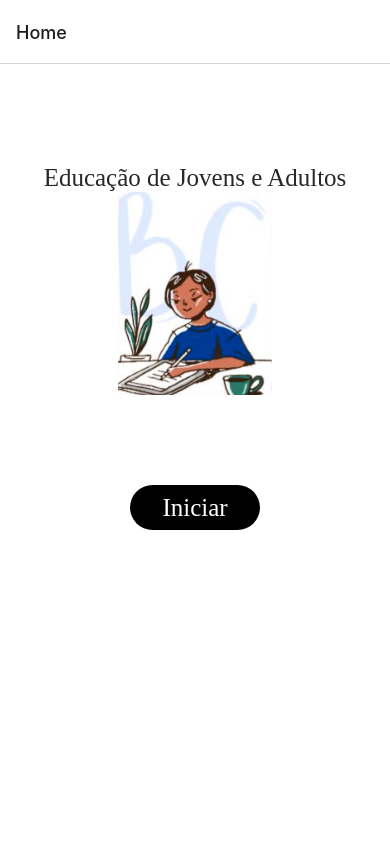
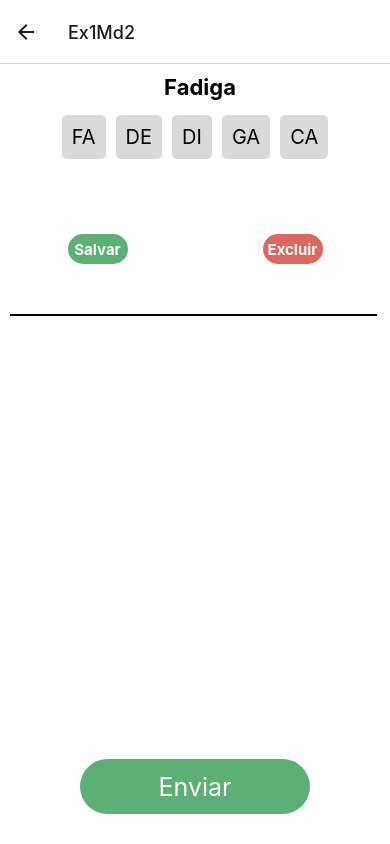
Before and after one commit to pauleanbro/Trabalho-de-conclus-o-de-curso, a React Native app: screen /Ex1Md2 in a window 390 px wide. Built offline with nearby package versions, Linux system fonts and the light colour scheme.

Commit message:
:hammer: Atualizações

```diff
--- a/src/App.js
+++ b/src/App.js
@@ -6,11 +6,12 @@ import { createNativeStackNavigator } from '@react-navigation/native-stack';
 import Home from './screens/Home'
 import Activites from './screens/Activites'
 import Modules1 from './screens/Modules/Modules1'
-import Ex1Md1 from './screens/Modules//Modules1/Exercises/Ex1Md1'
-import Ex2Md1 from './screens/Modules//Modules1/Exercises/Ex2Md1'
-import Ex3Md1 from './screens/Modules//Modules1/Exercises/Ex3Md1'
-import Ex4Md1 from './screens/Modules//Modules1/Exercises/Ex4Md1'
-import Module1 from './screens/Modules//Modules1'
+import Ex1Md1 from './screens/Modules/Modules1/Exercises/Ex1Md1'
+import Ex2Md1 from './screens/Modules/Modules1/Exercises/Ex2Md1'
+import Ex3Md1 from './screens/Modules/Modules1/Exercises/Ex3Md1'
+import Ex4Md1 from './screens/Modules/Modules1/Exercises/Ex4Md1'
+import Modules2 from './screens/Modules/Modules2'
+import Ex1Md2 from './screens/Modules/Modules2/Exercises/Ex1Md2'
 
 const Stack = createNativeStackNavigator();
 
@@ -25,7 +26,8 @@ function App() {
         <Stack.Screen name="Ex2Md1" component={Ex2Md1} />
         <Stack.Screen name="Ex3Md1" component={Ex3Md1} />
         <Stack.Screen name="Ex4Md1" component={Ex4Md1} />
-        <Stack.Screen name="Module1" component={Module1} />
+        <Stack.Screen name="Modules2" component={Modules2} />
+        <Stack.Screen name="Ex1Md2" component={Ex1Md2} />
       </Stack.Navigator>
     </NavigationContainer>
   );
--- a/src/screens/Activites/index.js
+++ b/src/screens/Activites/index.js
@@ -17,7 +17,7 @@ export default function Activites({ navigation }) {
         <ContainerButton onPress={() => navigation.navigate("Modules1")}>
           <TextButton>Módulo 1</TextButton>
         </ContainerButton>
-        <ContainerButton>
+        <ContainerButton onPress={() => navigation.navigate("Modules2")}>
           <TextButton>Módulo 2</TextButton>
         </ContainerButton>
         <ContainerButton>
--- a/src/screens/Modules/Modules1/Exercises/Ex2Md1/index.js
+++ b/src/screens/Modules/Modules1/Exercises/Ex2Md1/index.js
@@ -79,8 +79,6 @@ const Ex1Md1 = ({ navigation }) => {
     }
   };
 
-
-
   const selectedWord = selectedLetters
     .map((letter) => data[letter.row][letter.col])
     .join("");
--- a/src/screens/Modules/Modules1/Exercises/Ex3Md1/index.js
+++ b/src/screens/Modules/Modules1/Exercises/Ex3Md1/index.js
@@ -1,122 +1,131 @@
 import React, { useState } from "react";
-import { StyleSheet, View, PanResponder, Dimensions } from "react-native";
+import {
+  Dimensions,
+  PanResponder,
+  Button,
+  View,
+  StyleSheet,
+} from "react-native";
 import Svg, { Circle, Line } from "react-native-svg";
-import { Container, LetrasMaiusculas, ContainerButton } from "./styles";
+import { Container, ContainerButton, TextButton } from "./styles";
 
-const { width, height } =
-  Dimensions.get("window");
-
-const CirclePoint = ({ cx, cy }) => (
-  <Circle cx={cx} cy={cy} r="10" fill="black" />
-);
-
-const CirclePoint2 = ({ cx, cy }) => (
-  <Circle cx={cx} cy={cy} r="10" fill="yellow" />
-);
-
-const CirclePoint3 = ({ cx, cy }) => (
-  <Circle cx={cx} cy={cy} r="10" fill="blue" />
-);
-
-const CirclePoint4 = ({ cx, cy }) => (
-  <Circle cx={cx} cy={cy} r="10" fill="red" />
-);
+const window = Dimensions.get("window");
 
 const Ex3Md1 = () => {
-  const [currentPosition, setCurrentPosition] = useState(null);
-  const [lineDrawn, setLineDrawn] = useState(false);
+  const [lines, setLines] = useState([]);
+  const [currentLine, setCurrentLine] = useState(null);
 
-  const verticalCenter = height / 9;
-  const startPoint = { x: 50, y: verticalCenter };
-  const endPoint = { x: width - 50, y: verticalCenter };
-
-  const verticalCenter2 = height / 9 + 120;
-  const startPoint2 = { x: 50, y: verticalCenter2 };
-  const endPoint2 = { x: width - 50, y: verticalCenter2 };
-
-  const verticalCenter3 = height / 2;
-  const startPoint3 = { x: 50, y: verticalCenter3 };
-  const endPoint3 = { x: width - 50, y: verticalCenter3 };
-
-  const verticalCenter4 = height / 2 + 120;
-  const startPoint4 = { x: 50, y: verticalCenter4 };
-  const endPoint4 = { x: width - 50, y: verticalCenter4 };
-
-  const touchRadius = 30;
+  const dots = [
+    { x: 50, y: window.height / 5, color: "blue" },
+    { x: 50, y: (window.height / 5) * 2, color: "black" },
+    { x: 50, y: (window.height / 5) * 3, color: "red" },
+    { x: 50, y: (window.height / 5) * 4, color: "yellow" },
+    { x: window.width - 50, y: window.height / 5, color: "blue" },
+    { x: window.width - 50, y: (window.height / 5) * 2, color: "black" },
+    { x: window.width - 50, y: (window.height / 5) * 3, color: "red" },
+    { x: window.width - 50, y: (window.height / 5) * 4, color: "yellow" },
+  ];
 
   const panResponder = PanResponder.create({
-    //retorna verdadeiro para indicar que este componente deve se tornar o respondente para este evento de toque.
     onStartShouldSetPanResponder: () => true,
-
-    //é chamado quando o toque começa. Se o toque começa perto do ponto inicial, currentPosition é definido como o ponto inicial.
-    onPanResponderGrant: (event, gestureState) => {
-      if (
-        Math.abs(gestureState.x0 - startPoint.x) < 20 &&
-        Math.abs(gestureState.y0 - startPoint.y) < 20
-      ) {
-        setCurrentPosition({ x: gestureState.x0, y: gestureState.y0 });
+    onPanResponderGrant: (evt, gestureState) => {
+      dots.forEach((dot, index) => {
+        if (
+          Math.abs(gestureState.x0 - dot.x) < 30 &&
+          Math.abs(gestureState.y0 - dot.y) < 30 &&
+          dot.x === 50
+        ) {
+          setCurrentLine({
+            start: { x: dot.x, y: dot.y, color: dot.color },
+            end: { x: dot.x, y: dot.y, color: dot.color },
+          });
+        }
+      });
+    },
+    onPanResponderMove: (evt, gestureState) => {
+      if (currentLine) {
+        setCurrentLine({
+          ...currentLine,
+          end: { x: gestureState.moveX, y: gestureState.moveY },
+        });
       }
     },
-
-    //é chamado quando o usuário move o dedo pela tela. Atualiza currentPosition para a localização atual do toque.
-    onPanResponderMove: (event, gestureState) => {
-      setCurrentPosition({ x: gestureState.moveX, y: gestureState.moveY });
-    },
-
-    //é chamado quando o usuário levanta o dedo da tela. Se o toque terminar perto do ponto final,
-    //lineDrawn é definido como true. Caso contrário, currentPosition é resetado para null, apagando a linha temporária.
-    onPanResponderRelease: (event, gestureState) => {
-      if (Math.abs(gestureState.moveX - endPoint.x) < 20 && Math.abs(gestureState.moveY - endPoint.y) < 20) {
-        setLineDrawn(true);
-      } else {
-        setCurrentPosition(null);
+    onPanResponderRelease: (evt, gestureState) => {
+      if (currentLine) {
+        dots.forEach((dot, index) => {
+          if (
+            Math.abs(gestureState.moveX - dot.x) < 30 &&
+            Math.abs(gestureState.moveY - dot.y) < 30 &&
+            dot.x === window.width - 50 &&
+            dot.color === currentLine.start.color
+          ) {
+            setLines([
+              ...lines,
+              {
+                ...currentLine,
+                end: { x: dot.x, y: dot.y, color: dot.color },
+              },
+            ]);
+            setCurrentLine(null);
+          }
+        });
+      }
+      if (currentLine && !lines.includes(currentLine)) {
+        setCurrentLine(null);
       }
     },
   });
 
-  console.log(startPoint.x);
-  console.log(startPoint.y);
-  console.log(currentPosition);
-  console.log(
-    "######################################################################################"
-  );
-  console.log(endPoint.x);
-  console.log(endPoint.y);
-
   return (
-      <Container {...panResponder.panHandlers}>
-        <Svg height="100%" width="100%" viewBox={`0 0 ${width} ${height}`}>
-          <CirclePoint cx={startPoint.x} cy={startPoint.y} />
-          <CirclePoint cx={endPoint.x} cy={endPoint.y} />
-          <CirclePoint2 cx={startPoint2.x} cy={startPoint2.y} />
-          <CirclePoint2 cx={endPoint2.x} cy={endPoint2.y} />
-          <CirclePoint3 cx={startPoint3.x} cy={startPoint3.y} />
-          <CirclePoint3 cx={endPoint3.x} cy={endPoint3.y} />
-          <CirclePoint4 cx={startPoint4.x} cy={startPoint4.y} />
-          <CirclePoint4 cx={endPoint4.x} cy={endPoint4.y} />
-
-          {currentPosition && !lineDrawn && (
+    <>
+      <View {...panResponder.panHandlers} style={styles.container}>
+        <Svg
+          height="100%"
+          width="100%"
+          viewBox={`0 0 ${window.width} ${window.height}`}
+        >
+          {dots.map((dot, index) => (
+            <Circle key={index} cx={dot.x} cy={dot.y} r="20" fill={dot.color} />
+          ))}
+          {lines.map((line, index) => (
             <Line
-              x1={startPoint.x}
-              y1={startPoint.y}
-              x2={currentPosition.x}
-              y2={currentPosition.y}
-              stroke="black"
+              key={index}
+              x1={line.start.x}
+              y1={line.start.y}
+              x2={line.end.x}
+              y2={line.end.y}
+              stroke={line.start.color}
+              strokeWidth="2"
             />
-          )}
-
-          {lineDrawn && (
+          ))}
+          {currentLine && (
             <Line
-              x1={startPoint.x}
-              y1={startPoint.y}
-              x2={endPoint.x}
-              y2={endPoint.y}
-              stroke="black"
+              x1={currentLine.start.x}
+              y1={currentLine.start.y}
+              x2={currentLine.end.x}
+              y2={currentLine.end.y}
+              stroke={currentLine.start.color}
+              strokeWidth="2"
             />
           )}
         </Svg>
-      </Container>
+        <Container>
+          <ContainerButton onPress={() => {}}>
+            <TextButton>Enviar</TextButton>
+          </ContainerButton>
+        </Container>
+      </View>
+    </>
   );
 };
 
+const styles = StyleSheet.create({
+  container: {
+    flex: 1,
+    backgroundColor: "#FFFFFF",
+    marginBottom: 40,
+    alignItems: "center",
+  },
+});
+
 export default Ex3Md1;
--- a/src/screens/Modules/Modules1/Exercises/Ex3Md1/styles.js
+++ b/src/screens/Modules/Modules1/Exercises/Ex3Md1/styles.js
@@ -1,12 +1,14 @@
 import styled from "styled-components/native";
 
 export const Container = styled.View`
-  flex: 1;
   background-color: #ffffff;
+  width: 100%;
+  align-items: center;
+  justify-content: center;
 `;
 
 export const LetrasMaiusculas = styled.Text`
-   font-size: 26px;
+  font-size: 26px;
   color: #282828;
   text-align: center;
   margin-bottom: 30px;
@@ -22,3 +24,9 @@ export const ContainerButton = styled.TouchableOpacity`
   justify-content: center;
   margin-bottom: 30px;
 `;
+
+
+export const TextButton = styled.Text`
+  font-size: 25px;
+  color: #ffffff;
+`;
--- /dev/null
+++ b/src/screens/Modules/Modules2/Exercises/Ex1Md2/index.js
@@ -0,0 +1,122 @@
+import React, { useState, useEffect } from "react";
+import { View, Text, TouchableOpacity, Button } from "react-native";
+import {
+  Container,
+  ContainerItens,
+  TextItens,
+  WordsItens,
+  ContainerWords,
+  TextWords,
+  ButtonEnviar,
+  TextButton,
+  Border,
+  ButtonExcluir,
+  ButtonSalvar,
+  TextButtonAux,
+  ContainerButtons,
+  ButtonEnviarCinza,
+  ContainerItensPalavras,
+} from "./styles";
+import AsyncStorage from "@react-native-async-storage/async-storage";
+
+const data = [["FA", "DE", "DI", "GA", "CA"]];
+
+const Ex1Md2 = ({ navigation }) => {
+  const [word, setWord] = useState([]);
+  const [savedWord, setSavedWord] = useState("");
+
+  const handleLetterClick = (letter) => {
+    setWord([...word, letter]);
+  };
+
+  const handleReset = () => {
+    setWord([]);
+  };
+
+  const handleSave = async () => {
+    const newWord = word.join(" ");
+    console.log(`Palavra Salva: ${newWord}`);
+    setSavedWord(newWord);
+    await AsyncStorage.setItem("@saved_word", newWord); // Salva a palavra no AsyncStorage
+    handleReset();
+  };
+
+  useEffect(() => {
+    const loadSavedWord = async () => {
+      const storedWord = await AsyncStorage.getItem("@saved_word");
+      if (storedWord !== null) {
+        setSavedWord(storedWord);
+      }
+    };
+
+    loadSavedWord();
+  }, []);
+
+  return (
+    <>
+      <Container>
+        <ContainerWords>
+          <TextWords>Fadiga</TextWords>
+        </ContainerWords>
+        <ContainerItens>
+          {data[0].map((letter, index) => (
+            <TouchableOpacity
+              key={index}
+              style={{
+                backgroundColor: "#D9D9D9",
+                padding: 10,
+                margin: 5,
+                borderRadius: 5,
+              }}
+              onPress={() => handleLetterClick(letter)}
+            >
+              <Text style={{ fontSize: 20 }}>{letter}</Text>
+            </TouchableOpacity>
+          ))}
+        </ContainerItens>
+        <ContainerItensPalavras>
+          {word.map((letter, index) => (
+            <View
+              key={index}
+              style={{
+                backgroundColor: "#D9D9D9",
+                padding: 10,
+                marginRight: 5,
+                borderRadius: 5,
+              }}
+            >
+              <Text style={{ fontSize: 20 }}>{letter}</Text>
+            </View>
+          ))}
+        </ContainerItensPalavras>
+        <ContainerButtons>
+          <ButtonSalvar onPress={handleSave}>
+            <TextButtonAux>Salvar</TextButtonAux>
+          </ButtonSalvar>
+          <ButtonExcluir onPress={handleReset}>
+            <TextButtonAux>Excluir</TextButtonAux>
+          </ButtonExcluir>
+        </ContainerButtons>
+        <Text style={{ fontSize: 24, marginTop: 20, marginLeft: 10 }}>
+          {savedWord}
+        </Text>
+        <Border />
+      </Container>
+      {word === true ? (
+        <View style={{ alignItems: "center", backgroundColor: "#FFFFFF" }}>
+          <ButtonEnviarCinza>
+            <TextButton>Enviar</TextButton>
+          </ButtonEnviarCinza>
+        </View>
+      ) : (
+        <View style={{ alignItems: "center", backgroundColor: "#FFFFFF" }}>
+          <ButtonEnviar onPress={() => navigation.navigate("Modules2")}>
+            <TextButton>Enviar</TextButton>
+          </ButtonEnviar>
+        </View>
+      )}
+    </>
+  );
+};
+
+export default Ex1Md2;
--- /dev/null
+++ b/src/screens/Modules/Modules2/Exercises/Ex1Md2/styles.js
@@ -0,0 +1,123 @@
+import styled from "styled-components/native";
+
+export const Container = styled.View`
+  flex: 1;
+  background-color: #ffffff;
+`;
+
+export const ContainerItens = styled.View`
+  flex-direction: row;
+  align-items: center;
+  margin-bottom: 20px;
+  justify-content: center;
+`;
+
+export const ContainerItensPalavras = styled.View`
+  flex-direction: row;
+  margin: 0 0 50px 20px;
+`;
+
+export const ContainerWords = styled.View`
+  flex-direction: row;
+  align-items: center;
+  justify-content: space-around;
+  margin: 10px 0px 10px 0px;
+`;
+
+export const TextWords = styled.Text`
+  font-size: 22px;
+  color: #000000;
+  font-weight: bold;
+  margin-left: 10px;
+`;
+
+export const WordsItens = styled.View`
+  flex: 3;
+  flex-direction: column;
+  align-items: flex-start;
+  align-items: center;
+  justify-content: center;
+  background-color: #D9D9D9;
+  margin-top: 5px;
+`;
+
+
+export const TextItens = styled.Text`
+  font-size: 20px;
+  color: #282828;
+  font-family: 'Roboto-Regular';
+  flex-wrap: wrap;
+  margin: 20px 0 -10px 10px;
+`;
+
+export const ButtonEnviar = styled.TouchableOpacity`
+  background-color: #5DB075;
+  width: 230px;
+  height: 55px;
+  border-radius: 30px;
+  align-items: center;
+  justify-content: center;
+  margin-bottom: 30px;
+`;
+
+export const ButtonEnviarCinza = styled.TouchableOpacity`
+  background-color: #D9D9D9;
+  width: 230px;
+  height: 55px;
+  border-radius: 30px;
+  align-items: center;
+  justify-content: center;
+  margin-bottom: 30px;
+`;
+
+export const ContainerButtons = styled.View`
+  flex-direction: row;
+  justify-content: space-around;
+`;
+
+export const ContainerWord = styled.View`
+  max-width: 100%;
+  height: 50px;
+  align-items: center;
+  justify-content: center;
+  background-color: #D9D9D9;
+  margin: 5px;
+`;
+
+export const ButtonExcluir = styled.TouchableOpacity`
+  background-color: #DB675E;
+  width: 60px;
+  height: 30px;
+  border-radius: 30px;
+  align-items: center;
+  justify-content: center;
+  margin-bottom: 30px;
+`;
+
+export const ButtonSalvar = styled.TouchableOpacity`
+  background-color: #5DB075;
+  width: 60px;
+  height: 30px;
+  border-radius: 30px;
+  align-items: center;
+  justify-content: center;
+  margin-bottom: 30px;
+`;
+
+export const TextButtonAux = styled.Text`
+  font-size: 15px;
+  color: #ffffff;
+  font-weight: bold;
+`;
+
+export const TextButton = styled.Text`
+  font-size: 25px;
+  color: #ffffff;
+`;
+
+export const Border = styled.View`
+  width: 94%;
+  height: 1.5px;
+  background-color: #000000;
+  margin: 0 0 10px 10px;
+`;
--- a/src/screens/Modules/Modules2/index.js
+++ b/src/screens/Modules/Modules2/index.js
@@ -0,0 +1,50 @@
+import * as React from "react";
+import {
+  Title,
+  Container,
+  ContainerIteins,
+  ContainerExercicios,
+  Check,
+  Border,
+  Text,
+} from "./styles";
+import HitCheck from "../../../assets/hitCheck.js";
+import DeniedCheck from "../../../assets/deniedCheck.js";
+
+const Hit = HitCheck;
+const Denied = DeniedCheck;
+
+export default function Modules2({ navigation }) {
+  return (
+    <Container>
+      <ContainerIteins>
+        <Text>Exercícios</Text>
+        <ContainerExercicios onPress={() => navigation.navigate("Ex1Md2")}>
+          <Title>Lição 1</Title>
+          <Hit />
+        </ContainerExercicios>
+        <Border />
+        <ContainerExercicios onPress={() => navigation.navigate("Ex2Md2")}>
+          <Title>Lição 2</Title>
+            <Denied />
+        </ContainerExercicios>
+        <Border />
+        <ContainerExercicios onPress={() => navigation.navigate("Ex3Md2")}>
+          <Title>Lição 3</Title>
+          <Check />
+        </ContainerExercicios>
+        <Border />
+        <ContainerExercicios onPress={() => navigation.navigate("Ex4Md2")}>
+          <Title>Lição 4</Title>
+          <Check />
+        </ContainerExercicios>
+        <Border />
+        <ContainerExercicios onPress={() => navigation.navigate("Ex5Md2")}>
+          <Title>Lição 5</Title>
+          <Check />
+        </ContainerExercicios>
+        <Border />
+      </ContainerIteins>
+    </Container>
+  );
+}
--- a/src/screens/Modules/Modules2/styles.js
+++ b/src/screens/Modules/Modules2/styles.js
@@ -0,0 +1,48 @@
+import styled from "styled-components/native";
+
+export const Container = styled.View`
+  flex: 1;
+  background-color: #ffffff;
+`;
+
+export const ContainerIteins = styled.View`
+  padding-horizontal: 24px;
+  padding-top: 36px;
+`;
+
+export const ContainerExercicios = styled.TouchableOpacity`
+  flex-direction: row;
+  justify-content: space-between;
+`;
+export const Separador = styled.View`
+  margin-right: 5px;
+`;
+
+export const Check = styled.TouchableOpacity`
+  width: 30px;
+  height: 30px;
+  background-color: #ffffff;
+  border: solid 4px #000000;
+  border-radius: 5px;
+`;
+
+export const Text = styled.Text`
+  font-size: 26px;
+  color: #282828;
+  text-align: center;
+  margin-bottom: 30px;
+  font-family: 'Roboto';
+`;
+
+export const Title = styled.Text`
+  font-size: 22px;
+  color: #282828;
+  font-family: 'Roboto-Medium';
+`;
+
+export const Border = styled.View`
+  width: 100%;
+  height: 1.5px;
+  background-color: #E8E8E8;
+  margin: 15px 0 25px 0;
+`;
```
